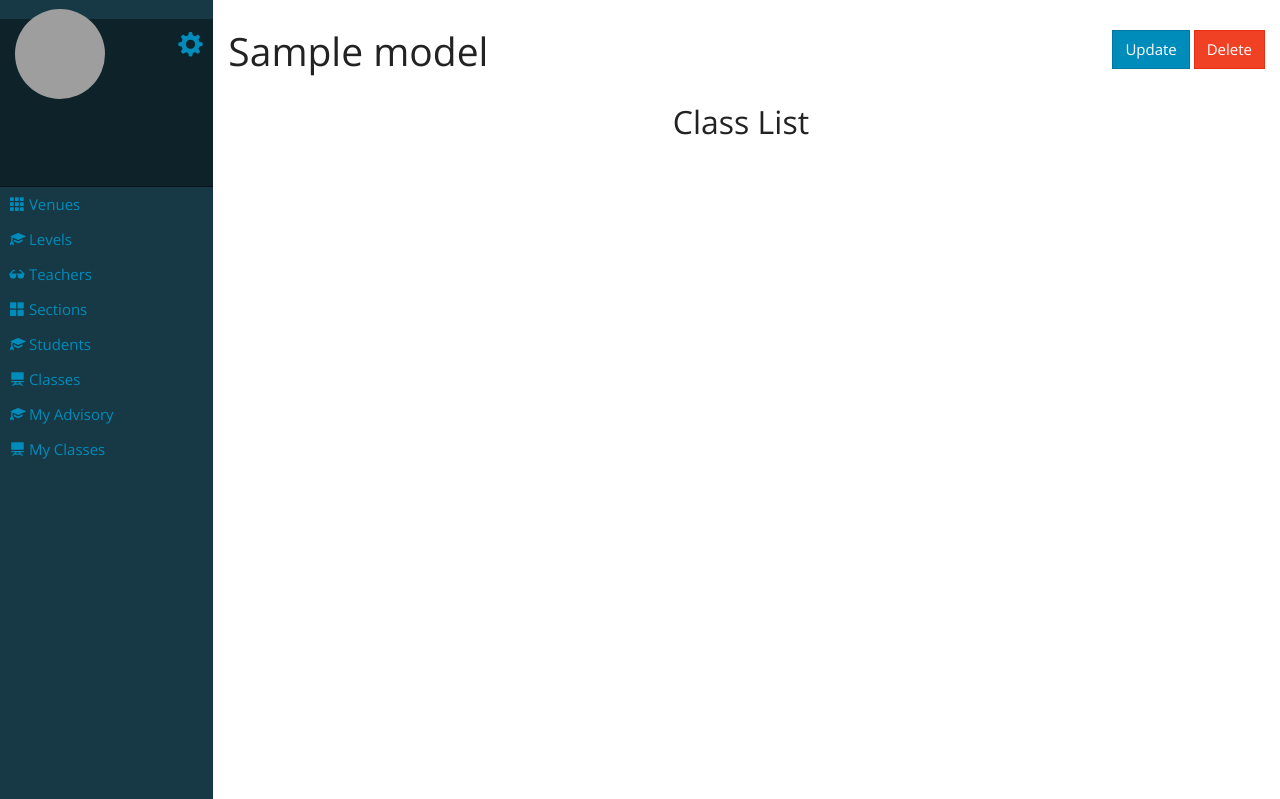
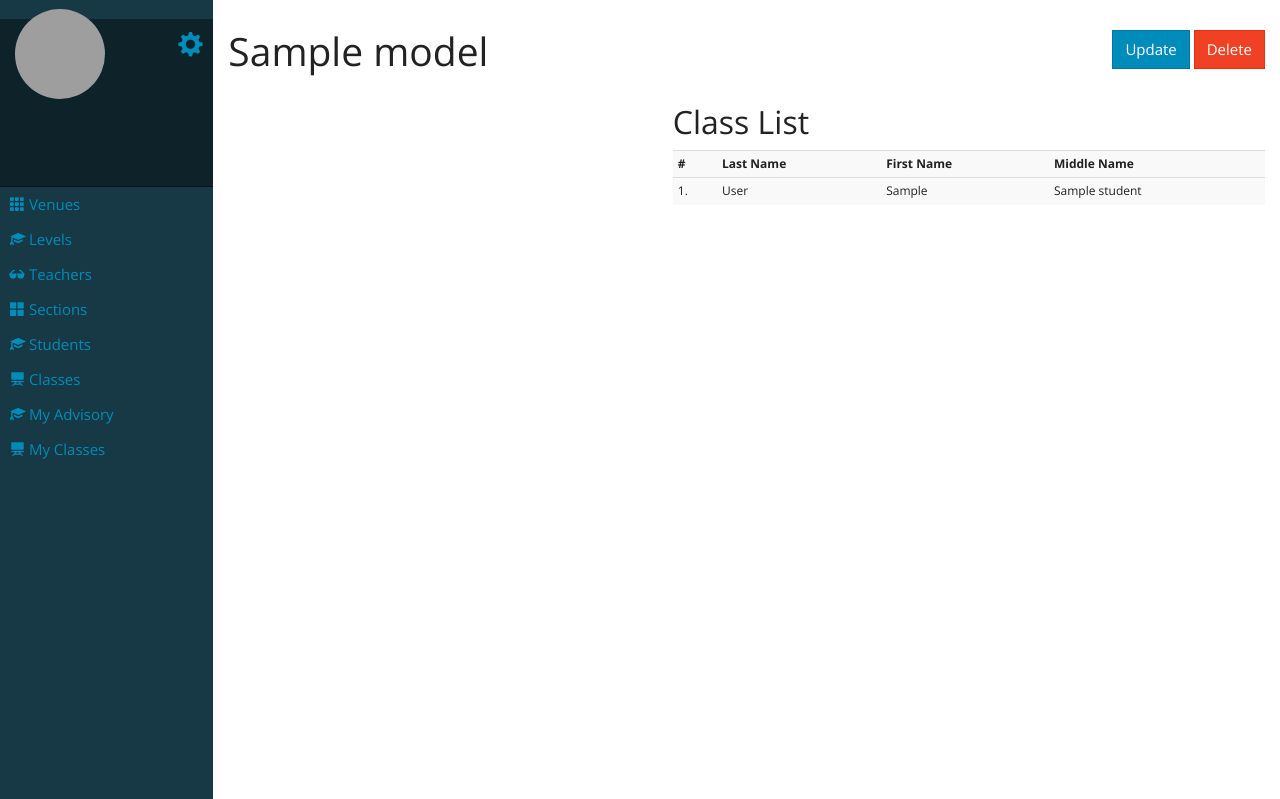
Before and after one commit to lentrix/mdcbed, a Yii app: template views/classes/view.php in a window 1280 px wide. Shown: the part 45-844 px from the top of the page. Run offline with PHP 8.4 and a stand-in for Yii, Linux system fonts and the light colour scheme; the template is opened without the code that fills it: most values are stand-ins (such as "Sample title", 1, 10 or a date in 2020); data that the repository does not hold is empty; some libraries are stand-ins or nearby versions; some web fonts are replaced; grey boxes are pictures that could not be loaded.

Commit message:
Added Class List to Classes View

```diff
--- a/views/classes/view.php
+++ b/views/classes/view.php
@@ -1,6 +1,7 @@
 <?php
 
 use yii\helpers\Html;
+use yii\helpers\Url;
 use yii\widgets\DetailView;
 
 /* @var $this yii\web\View */
@@ -34,14 +35,31 @@ $this->params['breadcrumbs'][] = $this->title;
                     'start',
                     'end',
                     'day',
-                    'sectionId',
-                    'venueId',
-                    'teacherId',
+                    ['label'=>'Section','attribute'=>'section.name'],
+                    ['label'=>'Venue','attribute'=>'venue.name'],
+                    ['label'=>'Teacher','attribute'=>'teacher.fullName'],
                 ],
             ]) ?>
         </div>
         <div class="col-md-7">
             <h2>Class List</h2>
+            <table class="table table-striped table-hover table-condensed">
+                <tr>
+                    <th>#</th>
+                    <th>Last Name</th>
+                    <th>First Name</th>
+                    <th>Middle Name</th>
+                </tr>
+                <tr>
+                <?php foreach($model->section->studentEnrols as $idx=>$enrolee): ?>
+                    <tr class="clickable" value="<?= Url::toRoute(['/students/view','id'=>$enrolee->studentId]);?>">
+                        <td><?= $idx+1 ?>.</td>
+                        <td><?= $enrolee->student->lastName ?></td>
+                        <td><?= $enrolee->student->firstName ?></td>
+                        <td><?= $enrolee->student->middleName ?></td>
+                    </tr>
+                <?php endforeach; ?>
+                </tr>
         </div>
     </div>
 
--- a/views/periods/view.php
+++ b/views/periods/view.php
@@ -47,8 +47,10 @@ Modal::begin([
     <p class="pull-right">
         <?= Html::a('Update', ['update', 'id' => $model->id], ['class' => 'btn btn-primary']) ?>
         <button class="btn btn-info" data-toggle="modal" data-target="#modal-change-phase">Change Phase</button>
-        <?= Html::button('Activate', ['class'=>'btn btn-success',
-            'data-toggle'=>'modal', 'data-target'=>'#modal-confirm']); ?>
+        <?php if(!$model->active): ?>
+            <?= Html::button('Activate', ['class'=>'btn btn-success',
+                'data-toggle'=>'modal', 'data-target'=>'#modal-confirm']); ?>
+        <?php endif; ?>
     </p>
 <?php endif; ?>
 
```
Also changed, not shown: web/uploads/avatars/students/3.png (added), web/uploads/avatars/teachers/4.png.
